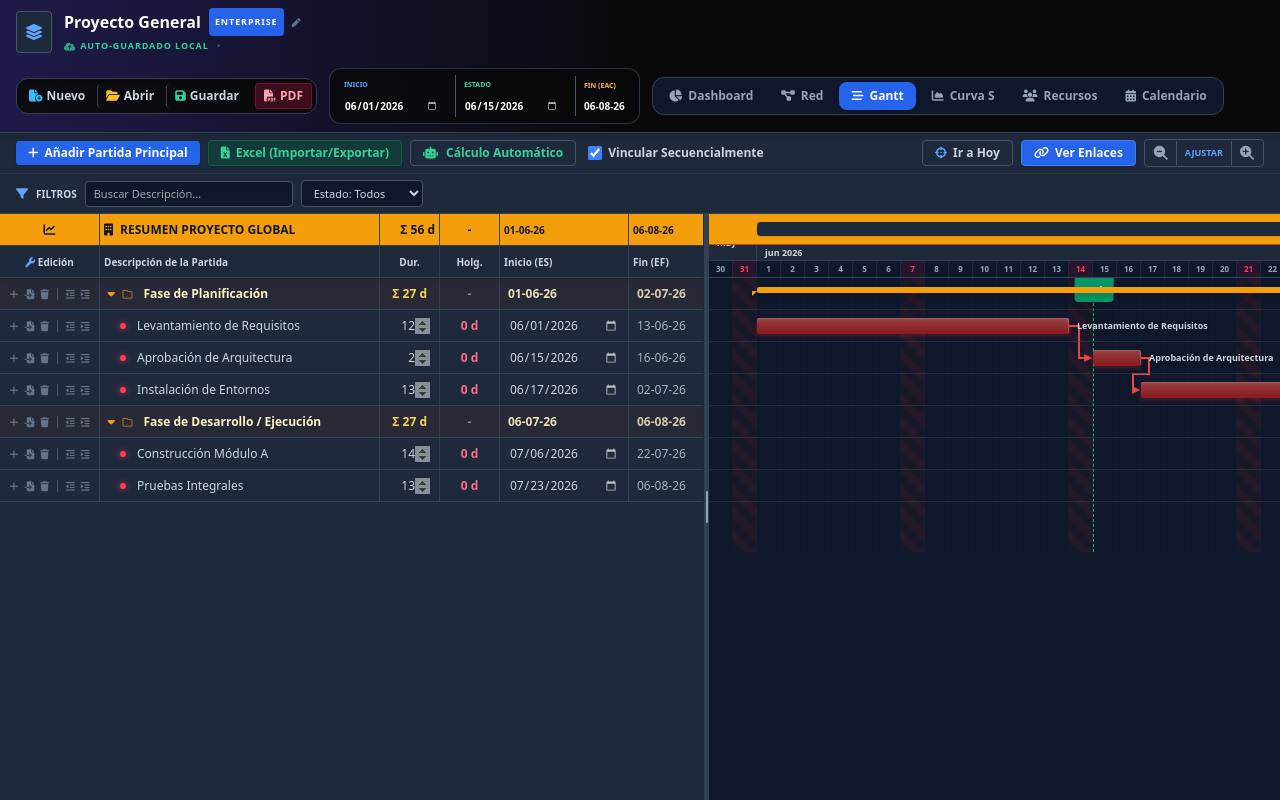
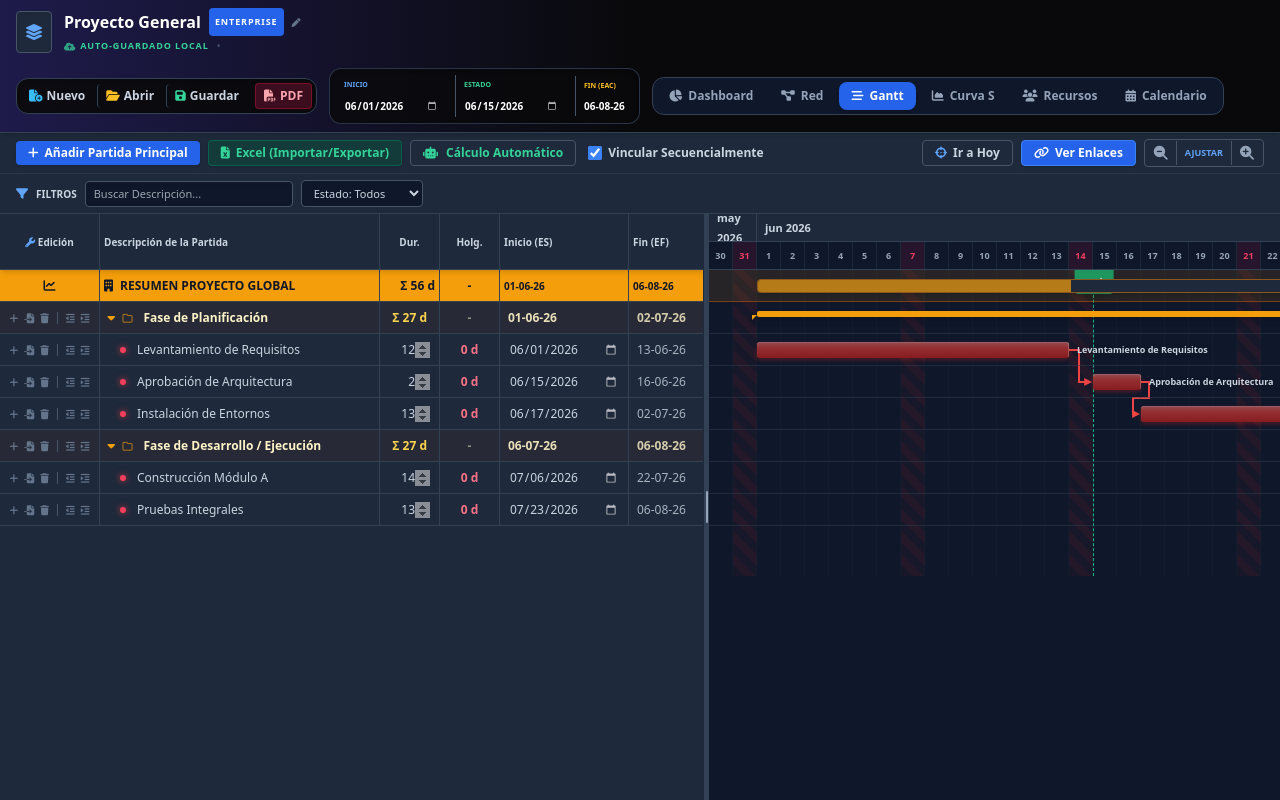
Before and after one commit to j0t4inc0de/project-master-enterprise, a React (Vite) app: page / in a window 1280 px wide. Built offline with nearby package versions, Linux system fonts and the light colour scheme.

Commit message:
fix(gantt): align headers perfectly and move summary row to body to prevent obscuring column headers

```diff
--- a/src/components/Gantt/GanttCanvas.jsx
+++ b/src/components/Gantt/GanttCanvas.jsx
@@ -1,7 +1,16 @@
 import React, { useMemo } from 'react';
 import { useProjectStore } from '../../stores/projectStore';
 import { useUIStore } from '../../stores/uiStore';
-import { isWorkDay, toHolidaySet } from '../../lib/cpmEngine';
+import { isWorkDay } from '../../lib/cpmEngine';
+
+const toHolidaySet = (holidays) => {
+  if (!holidays || holidays.length === 0) return new Set();
+  const set = new Set();
+  for (let i = 0; i < holidays.length; i++) {
+    if (holidays[i] && holidays[i].date) set.add(holidays[i].date);
+  }
+  return set;
+};
 
 export const GanttCanvas = ({
   canvasScrollRef,
@@ -13,6 +22,7 @@ export const GanttCanvas = ({
   const { resources, startDate, statusDate, workingDays, holidays, cpmResult } = useProjectStore();
   const { zoom, showLinks } = useUIStore();
 
+  const { pSum = {} } = cpmResult;
   const totalWidth = tlDays.length * zoom;
   const minTime = minD ? minD.getTime() : 0;
 
@@ -36,7 +46,7 @@ export const GanttCanvas = ({
     return Math.max(0, (stTime - minTime) / (1000 * 3600 * 24)) * zoom;
   }, [statusDate, minTime, zoom]);
 
-  // Barra de resumen global del proyecto en cabecera
+  // Barra de resumen global del proyecto
   const globalSummaryBar = useMemo(() => {
     if (!cpmResult.end || !minTime) return null;
     const sT = new Date(startDate + 'T00:00:00').getTime();
@@ -118,8 +128,9 @@ export const GanttCanvas = ({
           ) * zoom;
         const startPx = Math.max(0, (cStart - minTime) / (1000 * 3600 * 24)) * zoom;
 
-        const pY = pIdx * 32 + 16;
-        const cY = idx * 32 + 16;
+        // +1 por la fila 0 de Resumen Global
+        const pY = (pIdx + 1) * 32 + 16;
+        const cY = (idx + 1) * 32 + 16;
 
         const d =
           startPx >= endPx + 10
@@ -142,28 +153,15 @@ export const GanttCanvas = ({
 
   return (
     <div className="flex-1 overflow-hidden flex flex-col bg-[#0f172a] z-10 relative">
-      {/* 1. Encabezado de la Línea de Tiempo */}
+      {/* 1. Encabezado de la Línea de Tiempo (Limpio, 56px de alto, 100% visible) */}
       <div
         ref={headerScrollRef}
         className="bg-[#1e293b] border-b border-slate-700 shrink-0 overflow-hidden"
-        style={{ height: '64px' }}
+        style={{ height: '56px' }}
       >
         <div style={{ width: `${totalWidth}px` }} className="flex flex-col h-full">
-          {/* Barra Resumen Global en Gantt Header */}
-          <div className="h-[32px] bg-amber-500 border-b border-amber-700 relative box-border">
-            {globalSummaryBar && (
-              <div
-                className="absolute top-2 h-3.5 bg-slate-800 rounded shadow"
-                style={{
-                  left: `${globalSummaryBar.left}px`,
-                  width: `${globalSummaryBar.width}px`,
-                }}
-              ></div>
-            )}
-          </div>
-
-          {/* Fila de Meses */}
-          <div className="h-[16px] flex bg-slate-800 border-b border-slate-700 box-border text-[9px] font-bold text-slate-300">
+          {/* Fila de Meses (28px) */}
+          <div className="h-[28px] flex bg-slate-800 border-b border-slate-700 box-border text-[11px] font-bold text-slate-300">
             {monthGroups.map((g, i) => (
               <div
                 key={i}
@@ -175,17 +173,17 @@ export const GanttCanvas = ({
             ))}
           </div>
 
-          {/* Fila de Días */}
-          <div className="h-[16px] flex bg-slate-900 box-border">
+          {/* Fila de Días (28px) */}
+          <div className="h-[28px] flex bg-slate-900 box-border">
             {dayItems.map((d, i) => (
               <div
                 key={i}
-                className={`border-r border-slate-800 flex flex-col items-center justify-center text-[8px] font-bold shrink-0 ${
+                className={`border-r border-slate-800 flex flex-col items-center justify-center text-[9px] font-bold shrink-0 ${
                   !d.isWork ? 'bg-rose-900/20 text-rose-500' : 'text-slate-400'
                 }`}
                 style={{ width: `${zoom}px` }}
               >
-                {zoom > 18 ? <span>{d.date}</span> : null}
+                {zoom > 16 ? <span>{d.date}</span> : null}
               </div>
             ))}
           </div>
@@ -201,7 +199,7 @@ export const GanttCanvas = ({
           className="relative pb-10"
           style={{
             width: `${totalWidth}px`,
-            minHeight: `${visibleTasks.length * 32 + 50}px`,
+            minHeight: `${(visibleTasks.length + 1) * 32 + 50}px`,
           }}
         >
           {/* Capa SVG de Flechas de Precedencia */}
@@ -269,6 +267,26 @@ export const GanttCanvas = ({
 
           {/* Capa de Barras y Elementos Visuales */}
           <div className="absolute inset-0 z-10 flex flex-col pointer-events-none">
+            {/* Fila 0: Barra Resumen Global del Proyecto */}
+            <div className="relative w-full border-b border-amber-700/60 bg-amber-500/10 h-[32px] pointer-events-auto flex items-center">
+              {globalSummaryBar && (
+                <div
+                  className="absolute h-3.5 bg-slate-800 border border-amber-600/60 rounded shadow-md flex items-center overflow-hidden"
+                  style={{
+                    left: `${globalSummaryBar.left}px`,
+                    width: `${globalSummaryBar.width}px`,
+                  }}
+                  title={`Resumen Global: ${startDate} al ${cpmResult.end}`}
+                >
+                  <div
+                    className="h-full bg-amber-500/70"
+                    style={{ width: `${pSum.prog || 0}%` }}
+                  ></div>
+                </div>
+              )}
+            </div>
+
+            {/* Filas 1..N: Tareas del Proyecto */}
             {visibleTasks.map((t) => {
               const sT = new Date(t.ES + 'T00:00:00').getTime();
               const eT = new Date(t.EF + 'T00:00:00').getTime();
--- a/src/components/Gantt/GanttTable.jsx
+++ b/src/components/Gantt/GanttTable.jsx
@@ -52,7 +52,28 @@ export const GanttTable = ({ tableRef, visibleTasks = [] }) => {
         </colgroup>
 
         <thead className="bg-[#0f172a] sticky top-0 z-30 shadow-md">
-          {/* Fila Resumen Global de Proyecto (Color Ámbar Ignacio) */}
+          {/* Fila Encabezados de Columna (Limpia y 100% Visible) */}
+          <tr className="text-slate-300 font-bold bg-slate-800 h-[56px] text-[10px] border-b border-slate-700">
+            <th className="text-center">
+              <i className="fa-solid fa-wrench text-blue-400"></i> Edición
+            </th>
+            <th className="px-2">Descripción de la Partida</th>
+            <th className="px-2 text-center">Dur.</th>
+            <th className="px-2 text-center">Holg.</th>
+            <th className="px-2">Inicio (ES)</th>
+            <th className="px-2">Fin (EF)</th>
+            <th className="px-1 text-center">Pred.</th>
+            <th className="px-1 text-center">Pos.In</th>
+            <th className="px-1 text-center">Pos.Fin</th>
+            <th className="px-2 text-center">Recurso</th>
+            <th className="px-2 text-center">Estado</th>
+            <th className="px-2 text-center">% Av</th>
+            <th className="px-2 text-right">Costo ($)</th>
+          </tr>
+        </thead>
+
+        <tbody>
+          {/* Fila Resumen Global de Proyecto (Fila 0 de la Tabla) */}
           <tr className="bg-amber-500 text-slate-900 font-bold border-b border-amber-700 h-[32px]">
             <td className="text-center px-1 border-r border-amber-600/50">
               <i className="fa-solid fa-chart-line"></i>
@@ -80,28 +101,6 @@ export const GanttTable = ({ tableRef, visibleTasks = [] }) => {
               Σ ${(pSum.cost || 0).toLocaleString()}
             </td>
           </tr>
-
-          {/* Fila Encabezados de Columna */}
-          <tr className="text-slate-300 font-bold bg-slate-800 h-[32px] text-[10px] border-b border-slate-700">
-            <th className="text-center">
-              <i className="fa-solid fa-wrench text-blue-400"></i> Edición
-            </th>
-            <th className="px-2">Descripción de la Partida</th>
-            <th className="px-2 text-center">Dur.</th>
-            <th className="px-2 text-center">Holg.</th>
-            <th className="px-2">Inicio (ES)</th>
-            <th className="px-2">Fin (EF)</th>
-            <th className="px-1 text-center">Pred.</th>
-            <th className="px-1 text-center">Pos.In</th>
-            <th className="px-1 text-center">Pos.Fin</th>
-            <th className="px-2 text-center">Recurso</th>
-            <th className="px-2 text-center">Estado</th>
-            <th className="px-2 text-center">% Av</th>
-            <th className="px-2 text-right">Costo ($)</th>
-          </tr>
-        </thead>
-
-        <tbody>
           {visibleTasks.map((t) => {
             const isMilestone = t.duration === 0 && !t.isP;
             const statusStyle = getTaskStatusStyle(t);
```
